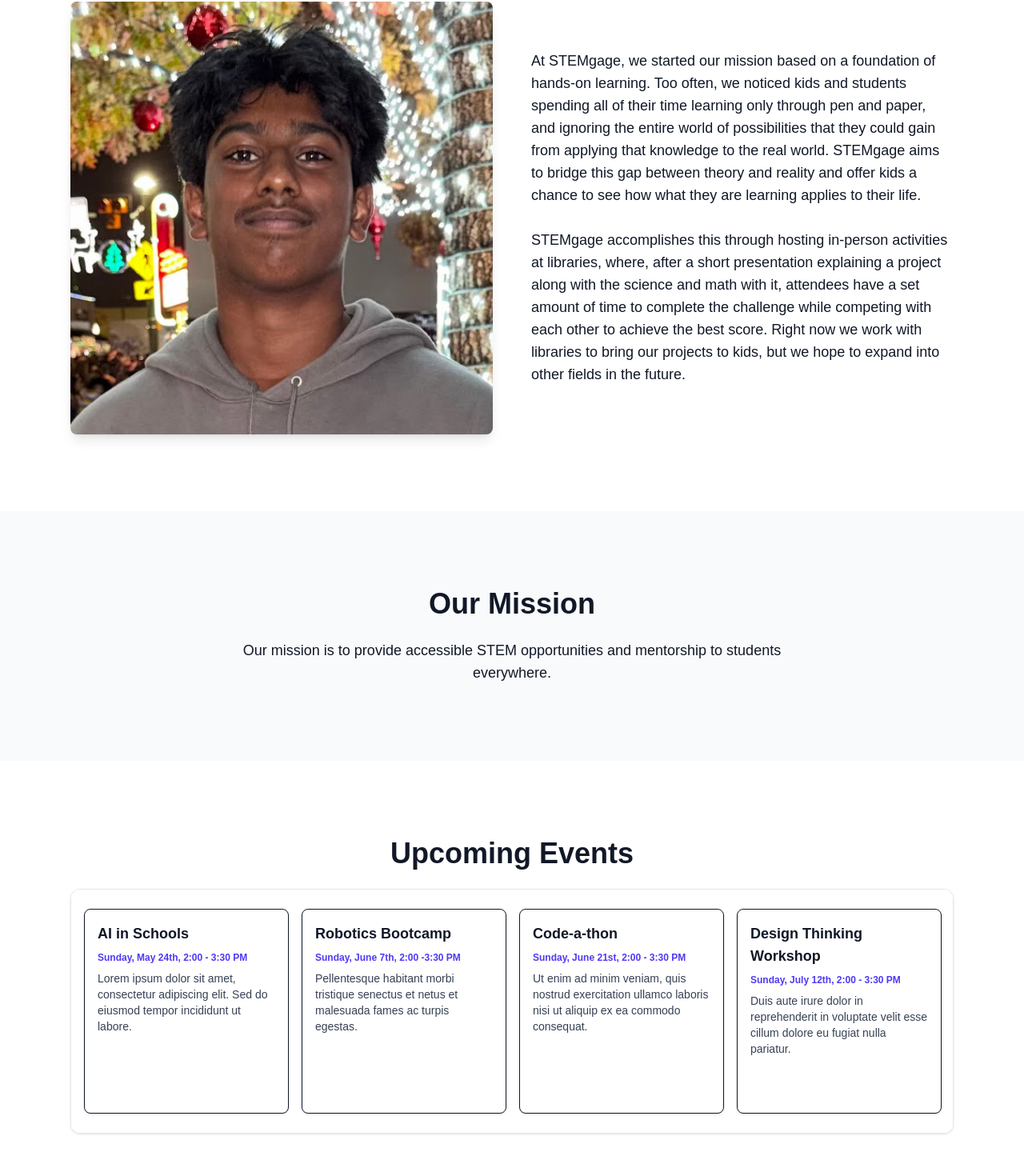
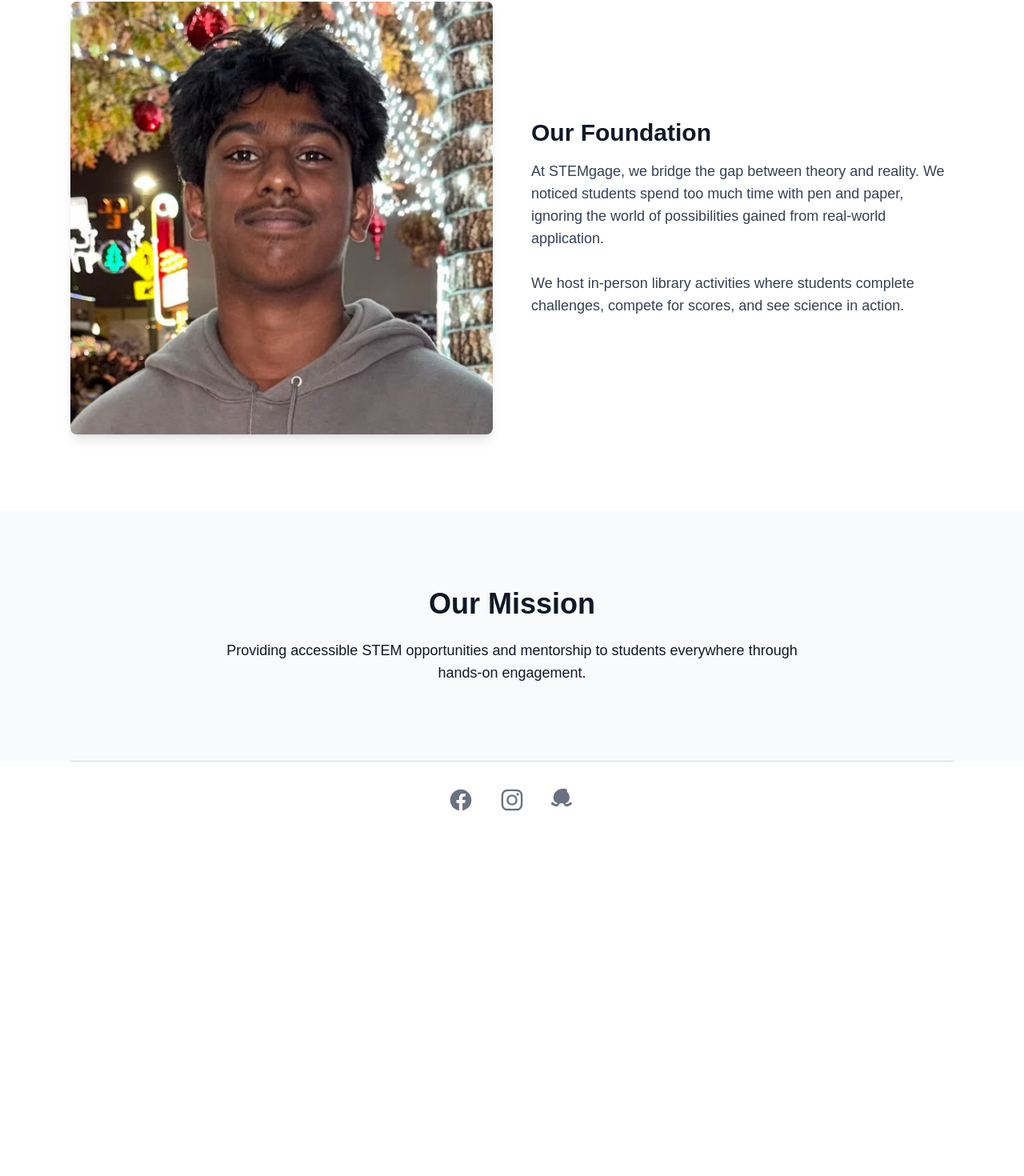
Before and after one commit to deadcyberbs/stemgage, a Next.js app: page / in a window 1280 px wide. Shown: the part 257-1727 px from the top of the page at 80% size. After the commit the page ends 1321 px from the top, so only its background shows below. Built offline with nearby package versions, Linux system fonts and the light colour scheme.

Commit message:
Update page.tsx

```diff
--- a/app/page.tsx
+++ b/app/page.tsx
@@ -1,41 +1,25 @@
-import { upcomingEvents } from "@/lib/data";
-
 export default function Home() {
   return (
     <div className="animate-in fade-in duration-500">
       <section className="flex flex-col md:flex-row items-center max-w-6xl mx-auto my-24 px-6 gap-12">
-        <img src="/images/foundation.jpg" alt="STEMgage Foundation" className="w-full md:w-1/2 rounded-lg shadow-lg"/>
-        <p className="text-lg md:w-1/2">
-          At STEMgage, we started our mission based on a foundation of hands-on learning. Too often, we noticed kids and students spending all of their time learning only through pen and paper, and ignoring the entire world of possibilities that they could gain from applying that knowledge to the real world. STEMgage aims to bridge this gap between theory and reality and offer kids a chance to see how what they are learning applies to their life.
-          <br/><br/>
-          STEMgage accomplishes this through hosting in-person activities at libraries, where, after a short presentation explaining a project along with the science and math with it, attendees have a set amount of time to complete the challenge while competing with each other to achieve the best score. Right now we work with libraries to bring our projects to kids, but we hope to expand into other fields in the future.
-        </p>
+        <div className="md:w-1/2">
+           <img src="/images/foundation.jpg" alt="STEMgage Foundation" className="rounded-lg shadow-lg bg-gray-200 min-h-[300px] w-full"/>
+        </div>
+        <div className="md:w-1/2">
+          <h2 className="text-3xl font-bold mb-4">Our Foundation</h2>
+          <p className="text-lg text-gray-700">
+            At STEMgage, we bridge the gap between theory and reality. We noticed students spend too much time with pen and paper, ignoring the world of possibilities gained from real-world application.
+            <br/><br/>
+            We host in-person library activities where students complete challenges, compete for scores, and see science in action.
+          </p>
+        </div>
       </section>
 
       <section className="bg-gray-50 py-24 text-center px-6">
         <h2 className="text-4xl font-bold mb-6">Our Mission</h2>
         <p className="text-lg max-w-3xl mx-auto">
-          Our mission is to provide accessible STEM opportunities and mentorship to students everywhere.
+          Providing accessible STEM opportunities and mentorship to students everywhere through hands-on engagement.
         </p>
-      </section>
-
-      <section className="max-w-6xl mx-auto py-24 px-6">
-        <h2 className="text-4xl font-bold mb-6 text-center">Upcoming Events</h2>
-        <div className="overflow-x-auto rounded-xl border border-gray-200 bg-white shadow-sm">
-          <div className="inline-flex items-start space-x-4 py-6 px-4">
-            {upcomingEvents.map((event, idx) => (
-              <div key={`${event.title}-${idx}`} className="flex-shrink-0 w-64 h-64">
-                <div className="event-card border rounded-lg p-4 h-full shadow-sm bg-white flex flex-col justify-between transition hover:scale-105 hover:shadow-md">
-                  <div>
-                    <h3 className="text-lg font-semibold mb-2">{event.title}</h3>
-                    <p className="text-xs text-indigo-600 font-semibold mb-2">{event.date}</p>
-                    <p className="text-gray-700 text-sm">{event.description}</p>
-                  </div>
-                </div>
-              </div>
-            ))}
-          </div>
-        </div>
       </section>
     </div>
   );
```
